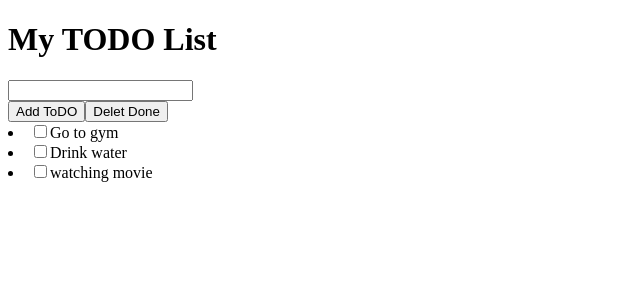
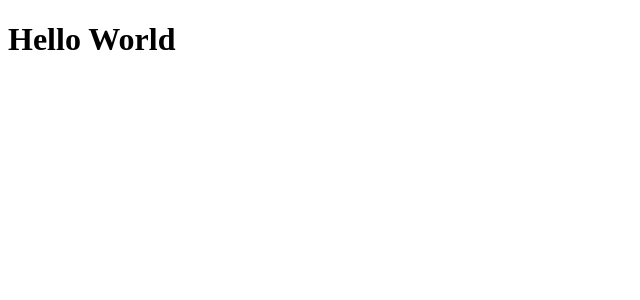
Before and after one commit to nayakdebananda/react-app, a React (Create React App) app: page / in a window 1280 px wide. Shown: the top 300 px of the page, without its empty margins (0-640 px from the left). Built offline with nearby package versions, Linux system fonts and the light colour scheme.

Commit message:
Intial commit

```diff
--- a/src/component/App.jsx
+++ b/src/component/App.jsx
@@ -1,21 +1,8 @@
 import React from 'react';
-import Heading from './Heading';
-import Item from './Item';
-import InputText from './InputText';
-import FlatButton from './FlatButton'
 
-var todoText=['Go to gym', 'Drink water', 'watching movie'];
-var todoItem=[];
-todoText.forEach(function (element){
-    todoItem.push(<Item todo={element}/>);
-});
 function App(){
     return <div>
-        <Heading />
-        <InputText />
-        <FlatButton name="Add ToDO" />
-        <FlatButton name="Delet Done" />
-        {todoItem}
+        <h1>Hello World</h1>
     </div>;
 }
 
--- a/src/component/FlatButton.jsx
+++ /dev/null
@@ -1,8 +0,0 @@
-var React=require("react");
-
-
-function FlatButton(props){
-    return <button type="button" id="add">{props.name}</button>;
-}
-
-export default FlatButton;
--- a/src/component/Heading.jsx
+++ /dev/null
@@ -1,7 +0,0 @@
-import React from 'react';
-
-function Heading(){
-    return <h1> My TODO List </h1>
-}
-
-export default Heading;
--- a/src/component/InputText.jsx
+++ /dev/null
@@ -1,9 +0,0 @@
-var React  = require("react");
-
-function InputText(){
-    return <div>
-        <input type="text" id="input" /><br />
-    </div>
-}
-
-export default InputText;
--- a/src/component/Item.jsx
+++ /dev/null
@@ -1,12 +0,0 @@
-import React from "react";
-
-function Item(props) {
-  return (
-    <li class="mycheck">
-      <input type="checkbox" id="check" />
-      <label>{props.todo}</label>
-    </li>
-  )
-}
-
-export default Item;
```
